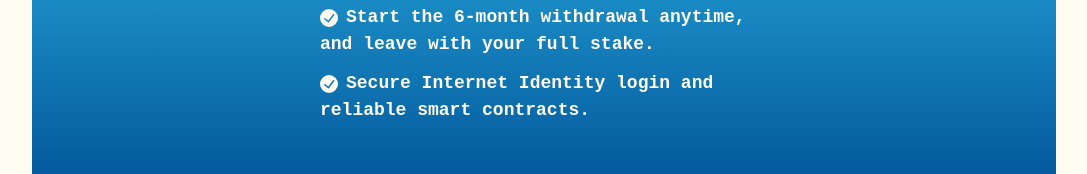
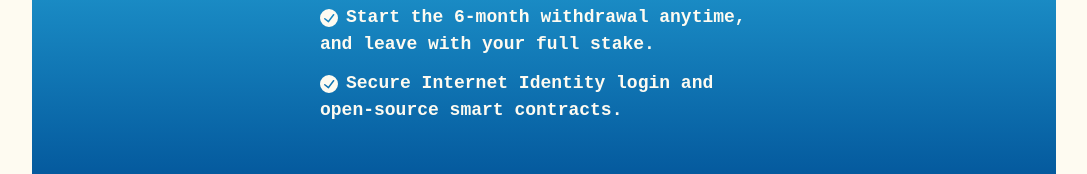
Before and after one commit to neuronpool-technologies/neuronpool_landing, a React (Create React App) app in the folder src/neuronpool_landing_frontend/: page / in a window 1280 px wide. Shown: the part 478-652 px from the top of the page, without its empty margins (96-1183 px from the left). Built offline with nearby package versions, Linux system fonts and the light colour scheme.

Commit message:
editing feature text

```diff
--- a/src/neuronpool_landing_frontend/src/App.jsx
+++ b/src/neuronpool_landing_frontend/src/App.jsx
@@ -103,7 +103,7 @@ const App = () => {
                   <StyledListItem text="Minimum stake of 0.1 ICP ensures a low barrier of entry." />
                   <StyledListItem text="Fully automated - just stake and check if you won!" />
                   <StyledListItem text="Start the 6-month withdrawal anytime, and leave with your full stake." />
-                  <StyledListItem text="Secure Internet Identity login and reliable smart contracts." />
+                  <StyledListItem text="Secure Internet Identity login and open-source smart contracts." />
                 </List>
               </Flex>
             </Box>
```
